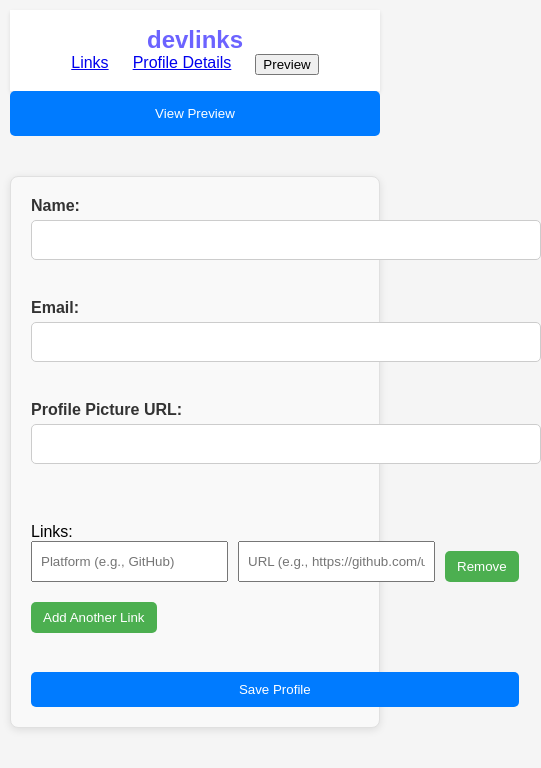
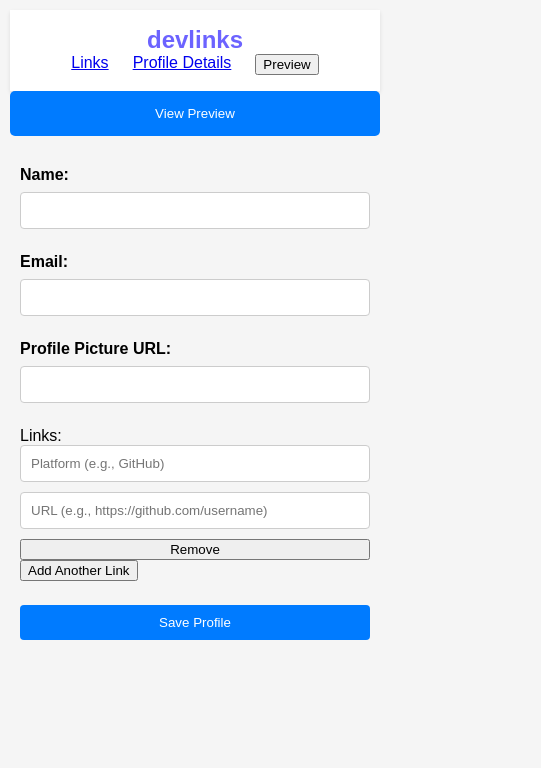
Before and after one commit to BHObserver/Link-sharing-app, a React (Create React App) app: page / in a window 390 px wide. Shown: the top 768 px of the page, 541 px wide, since content can reach past the window. Built offline with nearby package versions, Linux system fonts and the light colour scheme.

Commit message:
Update UserProfileForm.scss

```diff
--- a/src/components/user-profile-form/UserProfileForm.scss
+++ b/src/components/user-profile-form/UserProfileForm.scss
@@ -1,66 +1,63 @@
 .user-profile-form {
-    background-color: #f9f9f9;
+  display: grid;
+  gap: 1.5rem;
   padding: 20px;
-    border: 1px solid #e0e0e0;
-    border-radius: 8px;
-    max-width: 500px;
-    margin: 20px auto;
-    box-shadow: 0 2px 8px rgba(0, 0, 0, 0.1);
 
   .form-group {
-      margin-bottom: 15px;
+    display: flex;
+    flex-direction: column;
 
     label {
-        display: block;
       font-weight: bold;
-        margin-bottom: 5px;
-        color: #333;
+      margin-bottom: 8px;
     }
 
     input {
-        width: 100%;
       padding: 10px;
       border: 1px solid #ccc;
-        border-radius: 5px;
-        font-size: 16px;
+      border-radius: 4px;
+
+      &.error {
+        border-color: red;
+      }
+    }
+
+    .error-message {
+      color: red;
+      font-size: 0.9rem;
+      margin-top: 5px;
+    }
+
+    .profile-picture-preview img {
+      max-width: 100px;
+      margin-top: 10px;
     }
   }
 
   .links-section {
-      margin-top: 20px;
-
     .link-inputs {
-        display: flex;
+      display: grid;
+      grid-template-columns: 1fr 1fr;
       gap: 10px;
-        margin-bottom: 10px;
 
       input {
-          flex: 1;
-          padding: 8px;
+        padding: 10px;
+        border: 1px solid #ccc;
+        border-radius: 4px;
+
+        &.error {
+          border-color: red;
         }
-      }
-
-      button {
-        margin-top: 10px;
-        padding: 8px 12px;
-        background-color: #4caf50;
-        color: #fff;
-        border: none;
-        border-radius: 5px;
-        cursor: pointer;
-        &:hover {
-          background-color: #45a049;
       }
     }
   }
 
   .submit-button {
-      margin-top: 15px;
+    padding: 10px 20px;
     background-color: #007bff;
-      color: #fff;
-      padding: 10px 15px;
+    color: white;
     border: none;
-      border-radius: 5px;
+    border-radius: 4px;
     cursor: pointer;
 
     &:hover {
@@ -68,3 +65,29 @@
     }
   }
 }
+
+/* Responsive design */
+@media (max-width: 768px) {
+  .user-profile-form {
+    padding: 15px;
+
+    .links-section .link-inputs {
+      grid-template-columns: 1fr;
+    }
+  }
+}
+
+@media (max-width: 480px) {
+  .user-profile-form {
+    padding: 10px;
+  }
+
+  .submit-button {
+    width: 100%;
+    padding: 15px;
+  }
+
+  .links-section .link-inputs {
+    grid-template-columns: 1fr;
+  }
+}
```
Lines whose indentation alone changed are shown as unchanged.
